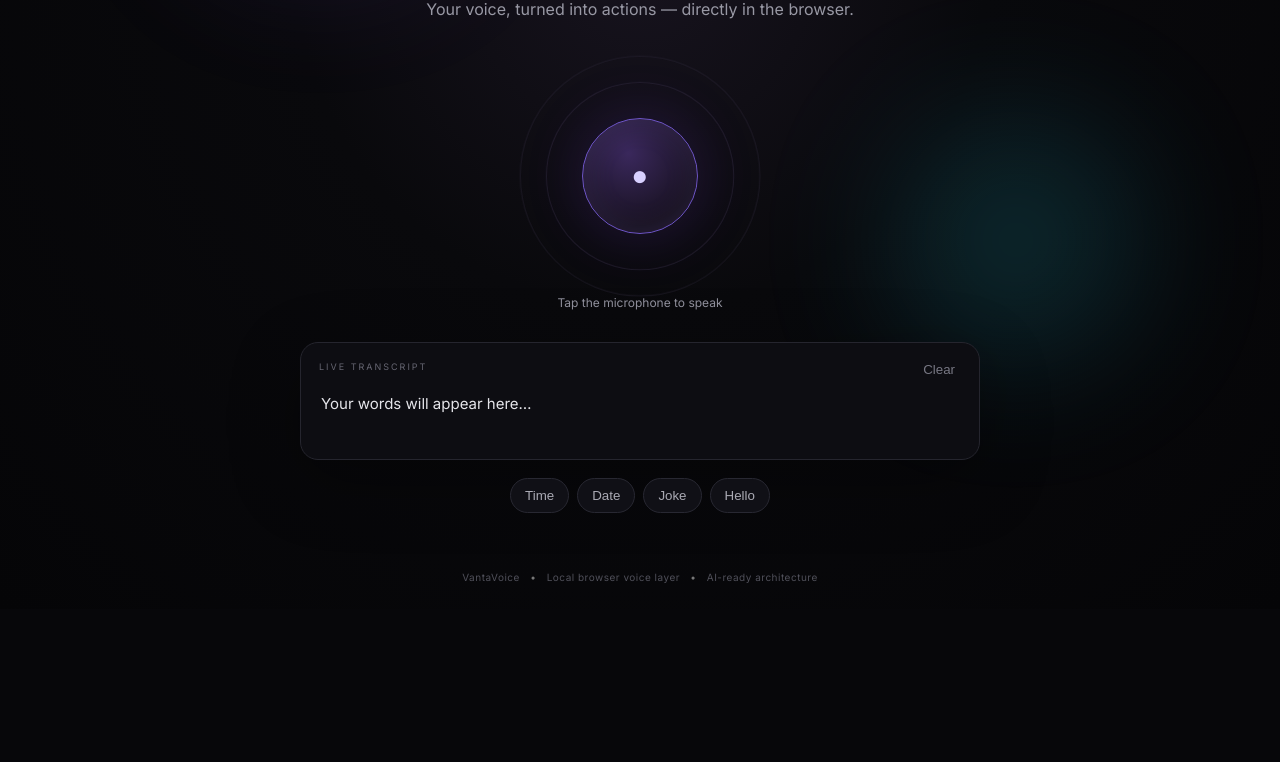
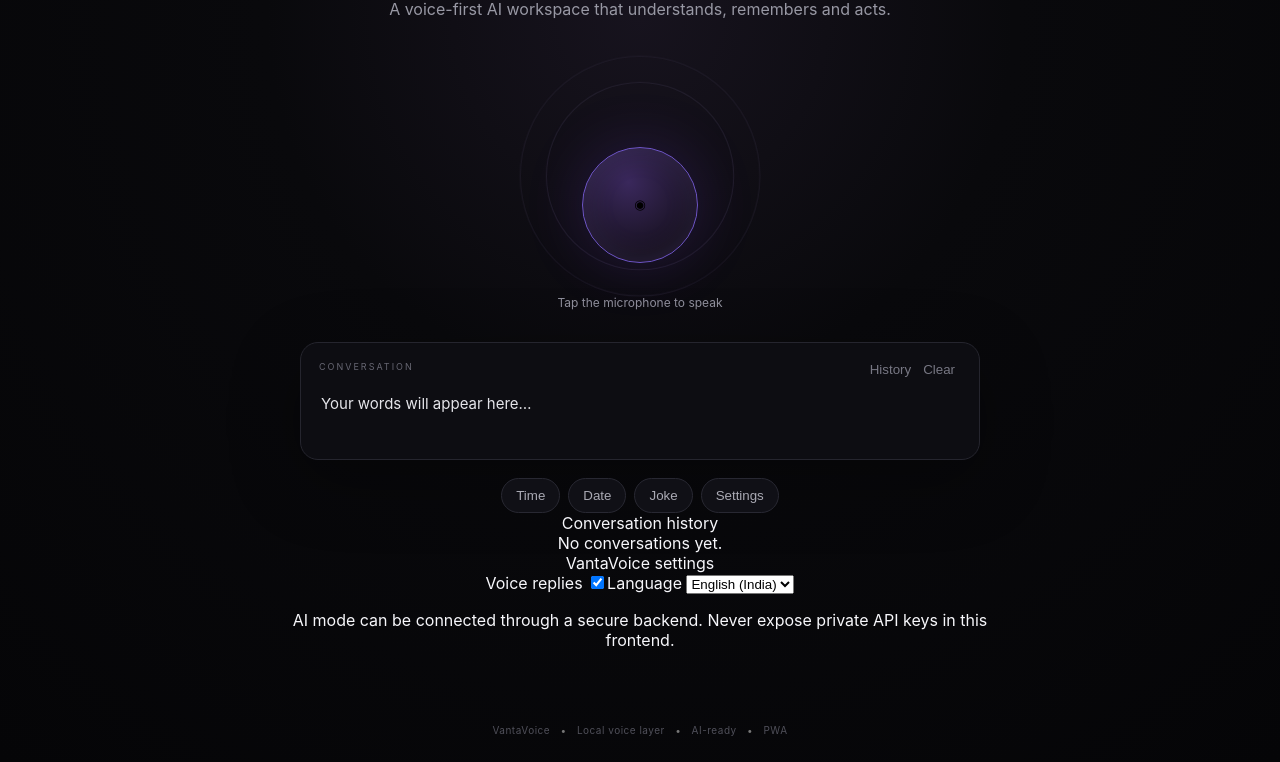
Before and after one commit to YASHPATEL22747/VantaVoice, a plain HTML site: page index.html in a window 1280 px wide. Shown: the part 386-1148 px from the top of the page. Before the commit the page ends 995 px from the top, so only its background shows below. Drawn offline with Linux system fonts and the light colour scheme.

Commit message:
feat: upgrade interface for history settings and PWA

```diff
--- a/index.html
+++ b/index.html
@@ -1,50 +1,9 @@
 <!doctype html>
-<html lang="en">
-<head>
-  <meta charset="UTF-8" />
-  <meta name="viewport" content="width=device-width, initial-scale=1.0" />
-  <meta name="description" content="VantaVoice — a sleek browser voice assistant." />
-  <title>VantaVoice</title>
-  <link rel="preconnect" href="https://fonts.googleapis.com">
-  <link rel="preconnect" href="https://fonts.gstatic.com" crossorigin>
-  <link href="https://fonts.googleapis.com/css2?family=Inter:wght@400;500;600;700;800&display=swap" rel="stylesheet">
-  <link rel="stylesheet" href="style.css" />
-</head>
-<body>
-  <div class="ambient ambient-a"></div><div class="ambient ambient-b"></div>
-  <main class="app-shell">
-    <header class="topbar">
-      <div class="brand"><span class="brand-mark">V</span><div><strong>VantaVoice</strong><small>VOICE INTELLIGENCE</small></div></div>
-      <div class="status"><span class="dot"></span> Browser voice ready</div>
-    </header>
-
-    <section class="hero">
-      <p class="eyebrow">PRIVATE • FAST • HANDS-FREE</p>
-      <h1>Speak.<br><span>VantaVoice.</span></h1>
-      <p class="subtitle">Your voice, turned into actions — directly in the browser.</p>
-
-      <div class="orb-wrap">
-        <div class="ring ring-1"></div><div class="ring ring-2"></div>
-        <button id="micBtn" class="mic" aria-label="Start voice recognition"><span class="mic-icon">●</span></button>
-      </div>
-      <div id="state" class="state">Tap the microphone to speak</div>
-
-      <div class="transcript-card">
-        <div class="card-head"><span>LIVE TRANSCRIPT</span><button id="clearBtn">Clear</button></div>
-        <div id="transcript" class="transcript">Your words will appear here…</div>
-        <div id="response" class="response"></div>
-      </div>
-
-      <div class="quick-actions">
-        <button data-command="What time is it?">Time</button>
-        <button data-command="What is today's date?">Date</button>
-        <button data-command="Tell me a joke">Joke</button>
-        <button data-command="Hello VantaVoice">Hello</button>
-      </div>
-    </section>
-
-    <footer>VantaVoice <span>•</span> Local browser voice layer <span>•</span> AI-ready architecture</footer>
-  </main>
-  <script src="app.js"></script>
-</body>
-</html>
+<html lang="en"><head><meta charset="UTF-8"><meta name="viewport" content="width=device-width,initial-scale=1"><meta name="theme-color" content="#07070a"><meta name="description" content="VantaVoice — privacy-first voice intelligence"><link rel="manifest" href="manifest.webmanifest"><title>VantaVoice — Voice Intelligence</title><link rel="stylesheet" href="style.css"></head>
+<body><main class="app-shell"><header class="topbar"><div class="brand"><span class="brand-mark">V</span><div><strong>VantaVoice</strong><small>VOICE INTELLIGENCE</small></div></div><div class="status"><span class="dot"></span><span id="statusText">System ready</span></div></header>
+<section class="hero"><p class="eyebrow">PRIVATE • FAST • HANDS-FREE</p><h1>Speak.<br><span>VantaVoice.</span></h1><p class="subtitle">A voice-first AI workspace that understands, remembers and acts.</p>
+<div class="orb-wrap"><div class="wave" id="wave"></div><div class="ring ring-1"></div><div class="ring ring-2"></div><button id="micBtn" class="mic" aria-label="Start voice recognition"><span class="mic-symbol">◉</span></button></div><div id="state" class="state">Tap the microphone to speak</div>
+<div class="transcript-card"><div class="card-head"><span>CONVERSATION</span><div><button id="historyBtn">History</button><button id="clearBtn">Clear</button></div></div><div id="transcript" class="transcript">Your words will appear here…</div><div id="response" class="response"></div></div>
+<div class="quick-actions"><button data-command="What time is it?">Time</button><button data-command="What is today's date?">Date</button><button data-command="Tell me a joke">Joke</button><button data-command="Open my settings">Settings</button></div>
+<div class="panel" id="historyPanel"><div class="panel-title">Conversation history</div><div id="historyList">No conversations yet.</div></div><div class="panel" id="settingsPanel"><div class="panel-title">VantaVoice settings</div><label>Voice replies <input id="voiceToggle" type="checkbox" checked></label><label>Language <select id="langSelect"><option value="en-IN">English (India)</option><option value="en-US">English (US)</option><option value="hi-IN">Hindi</option></select></label><p class="hint">AI mode can be connected through a secure backend. Never expose private API keys in this frontend.</p></div>
+</section><footer>VantaVoice <span>•</span> Local voice layer <span>•</span> AI-ready <span>•</span> PWA</footer></main><script src="app.js"></script></body></html>
```
